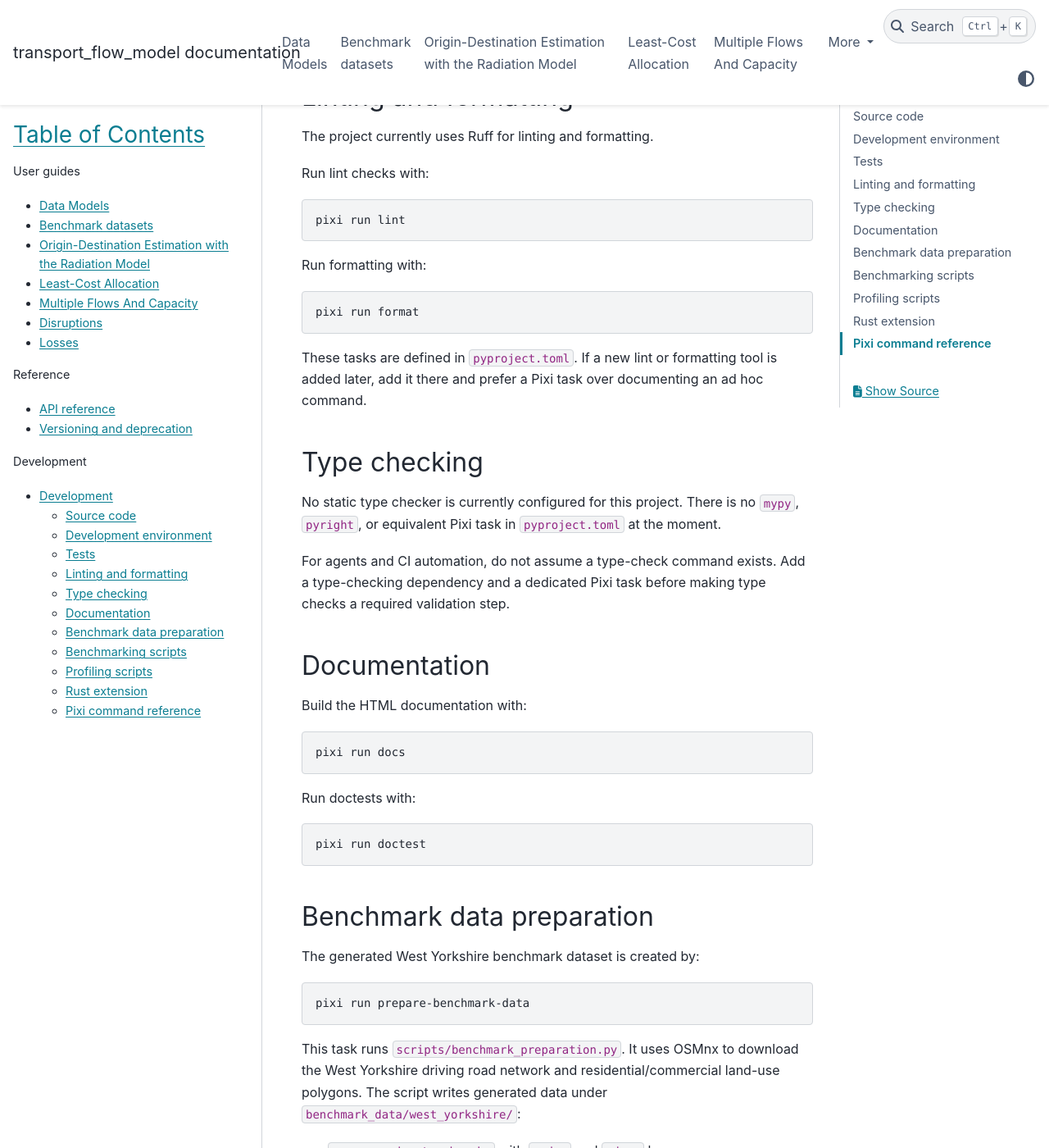
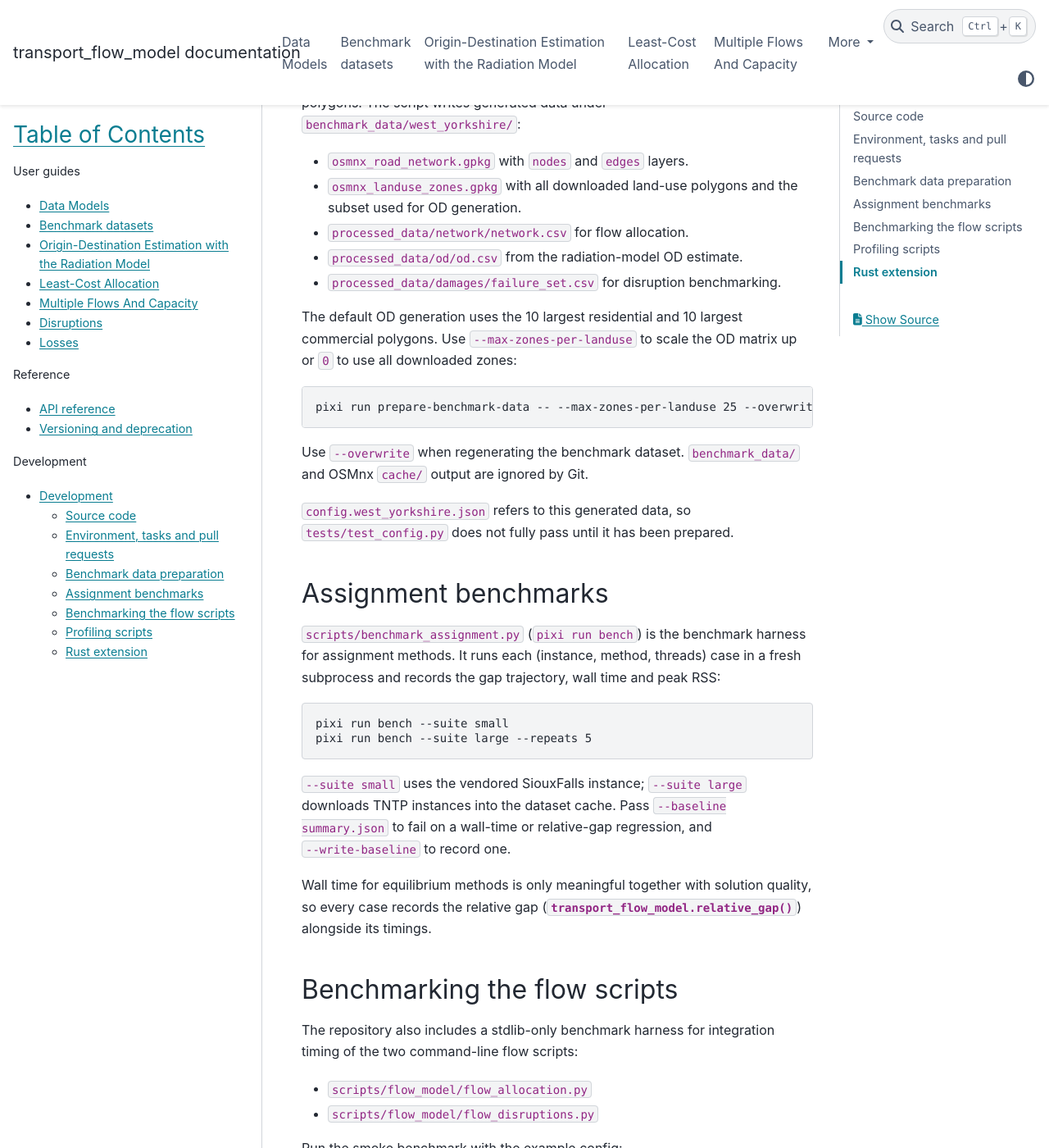
Before and after one commit to nismod/transport_flow_model, a Sphinx documentation site: the page built from docs/source/development.rst, in a window 1280 px wide and 1400 px high, scrolled down 1276 px. Shown: the whole window at 82% size. Built offline with Sphinx 7.4.7 and the PyData theme 0.15.4, drawn with Linux system fonts in a browser that asks for light colours; some of the changed text lies outside the part shown.

Commit message:
Add CONTRIBUTING.md and refocus the README
CONTRIBUTING.md becomes the canonical reference for the development
environment, the Pixi task table (moved out of the README, and now
including the bench task both previous copies missed) and what a pull
request needs: tests, clean lint and format, a CHANGELOG entry under
[Unreleased], and a benchmark run for anything touching the assignment
loop.

The README described the package as it was before the v0 API landed:
"routes flows through networks sequentially until link capacities are
exhausted". Replace that with what it does now, add a usage example, and
fix the install instructions, which omitted building the Rust extension
and so left the package unimportable.

The development docs page duplicated the environment, task and lint
instructions, so point it at CONTRIBUTING.md and keep only what is not
covered there. Its Rust section was also stale: the wrappers are
core.allocate and core.disrupt, not allocate_arrow/disrupt_arrow, and
data crosses through the Arrow C stream interface, not Arrow IPC.

Co-Authored-By: Claude Opus 5 <noreply@anthropic.com>
Claude-Session: https://claude.ai/code/session_01PGQkdEuoZUJdB3A7wnrMtG

```diff
--- a/docs/source/development.rst
+++ b/docs/source/development.rst
@@ -18,87 +18,28 @@ If SSH access is not configured, use the HTTPS URL instead:
    git clone https://github.com/nismod/transport_flow_model.git
    cd transport_flow_model
 
-Development environment
------------------------
+Environment, tasks and pull requests
+------------------------------------
 
-The project uses ``pixi`` for the development environment. From the repository
-root, run project tasks through ``pixi run`` so commands use the pinned
-dependencies from ``pyproject.toml`` and ``pixi.lock``.
+``CONTRIBUTING.md`` in the repository root is the canonical reference for the
+development environment, the full list of Pixi tasks, and what a pull request
+is expected to contain. In short:
 
 .. code-block:: console
 
    pixi install
-
-For a direct editable install without Pixi, use:
-
-.. code-block:: console
-
-   pip install -e .
-
-Pixi is the preferred workflow for contributors and automation agents because it
-also installs the configured development and documentation dependencies.
-
-Tests
------
-
-Run the full test suite with:
-
-.. code-block:: console
-
+   pixi run extension-build
    pixi run test
 
-This currently runs:
-
-.. code-block:: console
-
-   python -m pytest tests
-
-Linting and formatting
-----------------------
-
-The project currently uses Ruff for linting and formatting.
-
-Run lint checks with:
-
-.. code-block:: console
-
-   pixi run lint
-
-Run formatting with:
-
-.. code-block:: console
-
-   pixi run format
-
-These tasks are defined in ``pyproject.toml``. If a new lint or formatting tool
-is added later, add it there and prefer a Pixi task over documenting an ad hoc
-command.
-
-Type checking
--------------
+``ARCHITECTURE.md`` describes how the modules fit together, and ``docs/adr/``
+records the decisions behind the design — start with ADR-0001 if you are
+adding an assignment method.
 
 No static type checker is currently configured for this project. There is no
 ``mypy``, ``pyright``, or equivalent Pixi task in ``pyproject.toml`` at the
-moment.
-
-For agents and CI automation, do not assume a type-check command exists. Add a
-type-checking dependency and a dedicated Pixi task before making type checks a
-required validation step.
-
-Documentation
--------------
-
-Build the HTML documentation with:
-
-.. code-block:: console
-
-   pixi run docs
-
-Run doctests with:
-
-.. code-block:: console
-
-   pixi run doctest
+moment. For agents and CI automation, do not assume a type-check command
+exists: add a type-checking dependency and a dedicated Pixi task before making
+type checks a required validation step.
 
 Benchmark data preparation
 --------------------------
@@ -122,10 +63,8 @@ polygons. The script writes generated data under
 - ``processed_data/damages/failure_set.csv`` for disruption benchmarking.
 
 The default OD generation uses the 10 largest residential and 10 largest
-commercial polygons. This keeps preparation and later allocation runs practical
-on the current pure-Python shortest-path implementation. Use
-``--max-zones-per-landuse`` to scale the OD matrix up or ``0`` to use all
-downloaded zones:
+commercial polygons. Use ``--max-zones-per-landuse`` to scale the OD matrix up
+or ``0`` to use all downloaded zones:
 
 .. code-block:: console
 
@@ -134,11 +73,35 @@ downloaded zones:
 Use ``--overwrite`` when regenerating the benchmark dataset. ``benchmark_data/``
 and OSMnx ``cache/`` output are ignored by Git.
 
-Benchmarking scripts
---------------------
+``config.west_yorkshire.json`` refers to this generated data, so
+``tests/test_config.py`` does not fully pass until it has been prepared.
 
-The repository includes a stdlib-only benchmark harness for integration timing
-of the two command-line flow scripts:
+Assignment benchmarks
+---------------------
+
+``scripts/benchmark_assignment.py`` (``pixi run bench``) is the benchmark
+harness for assignment methods. It runs each (instance, method, threads) case
+in a fresh subprocess and records the gap trajectory, wall time and peak RSS:
+
+.. code-block:: console
+
+   pixi run bench --suite small
+   pixi run bench --suite large --repeats 5
+
+``--suite small`` uses the vendored SiouxFalls instance; ``--suite large``
+downloads TNTP instances into the dataset cache. Pass ``--baseline
+summary.json`` to fail on a wall-time or relative-gap regression, and
+``--write-baseline`` to record one.
+
+Wall time for equilibrium methods is only meaningful together with solution
+quality, so every case records the relative gap
+(:func:`transport_flow_model.relative_gap`) alongside its timings.
+
+Benchmarking the flow scripts
+-----------------------------
+
+The repository also includes a stdlib-only benchmark harness for integration
+timing of the two command-line flow scripts:
 
 - ``scripts/flow_model/flow_allocation.py``
 - ``scripts/flow_model/flow_disruptions.py``
@@ -241,28 +204,33 @@ outputs already exist and should be reused, pass ``--skip-setup-allocation``:
 Rust extension
 --------------
 
-The package uses a Rust core. Build the native extension when developing or
-benchmarking the Rust code:
+The package uses a Rust core, and it is not optional: importing
+``transport_flow_model`` reaches ``transport_flow_model.core``, which imports
+the compiled extension. Build it when setting up a checkout, and rebuild it
+after changing anything under ``core/``:
 
 .. code-block:: console
 
    pixi run extension-build
 
 This task runs ``maturin develop --manifest-path Cargo.toml`` and installs the
-PyO3 module as ``transport_flow_model._core`` in the Pixi environment. The
-public helper module is ``transport_flow_model.core``.
+PyO3 module as ``transport_flow_model._core`` in the Pixi environment.
 
 The extension is structured in two layers:
 
 - A Python-independent Rust core for graph, OD, allocation, disruption, unit
-  tests, and Criterion benchmarks.
-- A PyO3 wrapper that exchanges in-memory Arrow IPC streams with Python.
+  tests, and Criterion benchmarks (``core/src/core.rs``).
+- A PyO3 wrapper that exchanges in-memory Arrow data with Python
+  (``core/src/lib.rs`` and ``core/src/arrow_ffi.rs``).
 
-The Arrow IPC boundary keeps file I/O in the wrapper language. Python callers
-can pass ``pyarrow.Table``, ``pyarrow.RecordBatch``, or ``pandas.DataFrame`` to
-``transport_flow_model.core.allocate_arrow`` and
-``transport_flow_model.core.disrupt_arrow``. Other language wrappers can target
-the same Arrow stream schemas without depending on Python data-frame internals.
+Data crosses the boundary through the Arrow C stream interface: Python passes
+Arrow tables in, and Rust returns PyCapsule-wrapped record batch streams, with
+no serialization step and no copy of the buffers. Only
+``transport_flow_model.core`` imports the extension; it exposes
+``core.allocate``, ``core.disrupt``, ``core.shortest_paths_from`` and
+``core.version``. Other language wrappers can target the same Arrow schemas
+without depending on Python data-frame internals. See ADR-0002 in
+``docs/adr/``.
 
 Run unit tests with:
 
@@ -279,42 +247,3 @@ Run microbenchmarks with:
 The scaffold intentionally avoids extra graph/routing crates for now. Add new
 Rust dependencies only when they replace substantial local complexity or are
 needed for a specific algorithmic feature.
-
-Pixi command reference
-----------------------
-
-The current Pixi tasks are:
-
-.. list-table::
-   :header-rows: 1
-
-   * - Command
-     - Purpose
-   * - ``pixi run test``
-     - Run ``python -m pytest tests``.
-   * - ``pixi run lint``
-     - Run Ruff lint checks.
-   * - ``pixi run format``
-     - Format Python code with Ruff.
-   * - ``pixi run docs``
-     - Build Sphinx HTML documentation.
-   * - ``pixi run doctest``
-     - Run Sphinx doctests.
-   * - ``pixi run prepare-benchmark-data``
-     - Generate the ignored West Yorkshire benchmark input dataset.
-   * - ``pixi run benchmark-scripts-smoke``
-     - Run a quick script-level benchmark using ``config.example.json``.
-   * - ``pixi run benchmark-scripts``
-     - Run script-level timing benchmarks and write CSV/JSON outputs.
-   * - ``pixi run profile-flow-scripts``
-     - Write flamegraphs for both allocation and disruption scripts.
-   * - ``pixi run profile-flow-allocation``
-     - Write a flamegraph for allocation only.
-   * - ``pixi run profile-flow-disruptions``
-     - Write a flamegraph for disruption only.
-   * - ``pixi run extension-build``
-     - Build and install the PyO3 Rust extension.
-   * - ``pixi run extension-test``
-     - Run unit tests for the extension.
-   * - ``pixi run extension-bench``
-     - Run Criterion benchmarks for the extension.
```
Also changed, not shown: CHANGELOG.md (+11 -0 lines), CONTRIBUTING.md (added, +118 -0 lines), README.md (+44 -47 lines).
